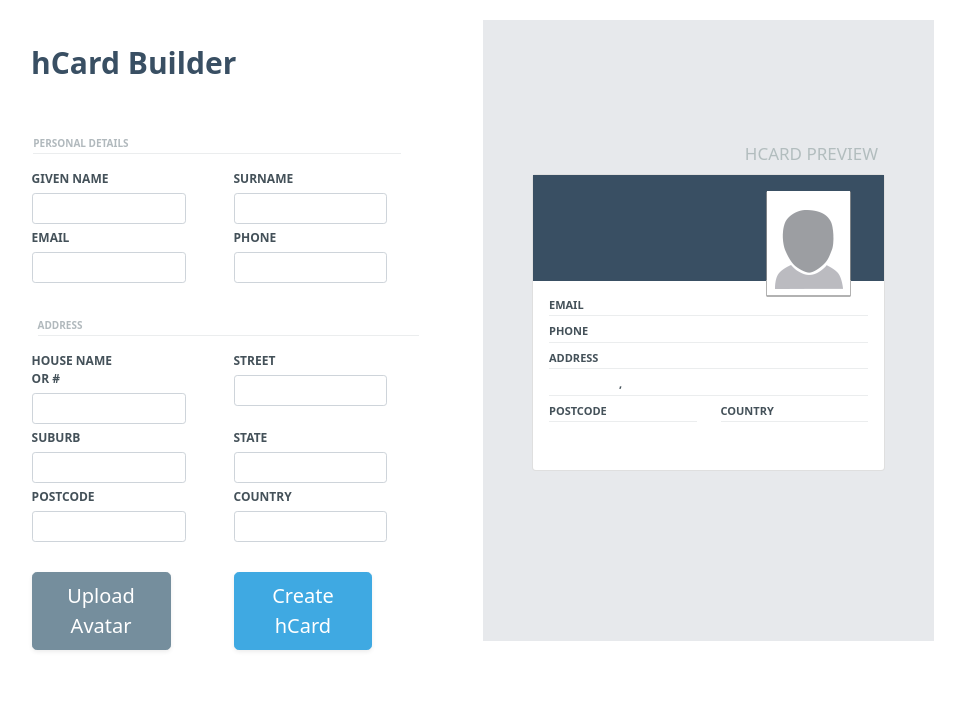
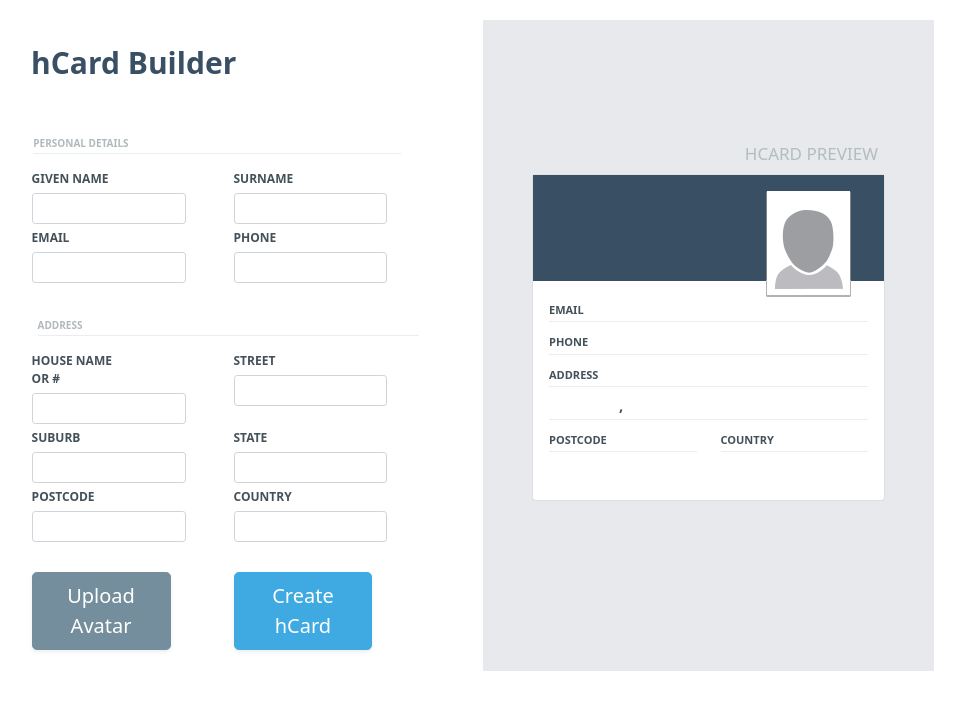
Before and after one commit to saraawss/hcard-builder, a React (Create React App) app: page / in a window 1280 px wide. Shown: the top 710 px of the page, without its empty margins (181-1146 px from the left). Built offline with nearby package versions, Linux system fonts and the light colour scheme.

Commit message:
changed preview font size

```diff
--- a/src/hpreview/Preview.js
+++ b/src/hpreview/Preview.js
@@ -45,7 +45,7 @@ export default function Preview(props) {
 		      	  <Row className="mb-3">
 		             <Form.Group as={Col} className="seperator">
 				       <div className="seperator-text"> EMAIL
-				       		<span className="margin-left-20" id="hemail"> {props.email} </span>
+				       		<span className="margin-left-20 font-size-15" id="hemail"> {props.email} </span>
 				       </div>
 				       <hr />
 				    </Form.Group>
@@ -55,7 +55,7 @@ export default function Preview(props) {
 		          <Row className="mb-3">
 		             <Form.Group as={Col} className="seperator">
 				       <div className="seperator-text"> PHONE
-				       		<span className="margin-left-20" id="hphone"> {props.phone} </span>
+				       		<span className="margin-left-20 font-size-15" id="hphone"> {props.phone} </span>
 				       </div>
 				       <hr />
 				    </Form.Group>
@@ -64,7 +64,7 @@ export default function Preview(props) {
 		          <Row className="mb-3">
 		             <Form.Group as={Col} className="seperator">
 				       <div className="seperator-text"> ADDRESS
-				       		<span className="margin-left-20" id="haddress1"> {props.houseName} {' '} {props.street}</span>
+				       		<span className="margin-left-20 font-size-15" id="haddress1"> {props.houseName} {' '} {props.street}</span>
 				       </div>
 				       <hr />
 				    </Form.Group>
@@ -73,7 +73,7 @@ export default function Preview(props) {
 		          <Row className="mb-3">
 		             <Form.Group as={Col} className="seperator">
 		             	<div className="seperator-text">
-		               		<span className="margin-left-70" id="haddress2"> {props.suburb} {','} {props.state}</span>
+		               		<span className="margin-left-70 font-size-15" id="haddress2"> {props.suburb} {','} {props.state}</span>
 		               	</div>
 				       <hr />
 				    </Form.Group>
@@ -82,13 +82,13 @@ export default function Preview(props) {
 		          <Row className="mb-3">
 		             <Form.Group as={Col} className="seperator">
 				       <div className="seperator-text"> POSTCODE
-				       		<span className="margin-left-20" id="hpostcode"> {props.postcode} </span>
+				       		<span className="margin-left-20 font-size-15" id="hpostcode"> {props.postcode} </span>
 				       </div>
 				       <hr />
 				    </Form.Group>
 				    <Form.Group as={Col} className="seperator">
 				       <div className="seperator-text"> COUNTRY
-				       		<span className="margin-left-20" id="hcountry"> {props.country} </span>
+				       		<span className="margin-left-20 font-size-15" id="hcountry"> {props.country} </span>
 				       </div>
 				       <hr />
 				    </Form.Group>
--- a/src/styles/preview-styles.css
+++ b/src/styles/preview-styles.css
@@ -73,7 +73,7 @@
 .user-name {
 	color: white;
 	font-weight: bold;
-	font-size: 16px;
+	font-size: 20px;
     margin-top: 40px;
 }
 
--- a/src/styles/styles.css
+++ b/src/styles/styles.css
@@ -10,3 +10,7 @@
 .div-flex {
 	display: flex;
 }
+
+.font-size-15 {
+	font-size: 15px;
+}
```
